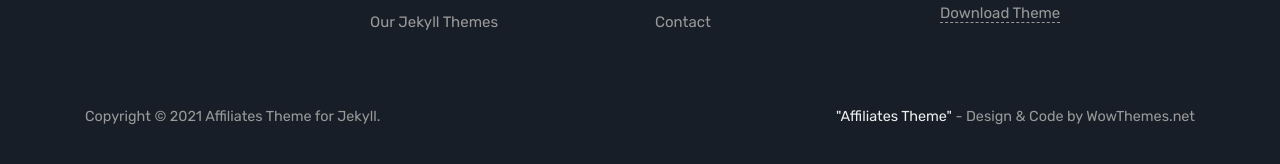
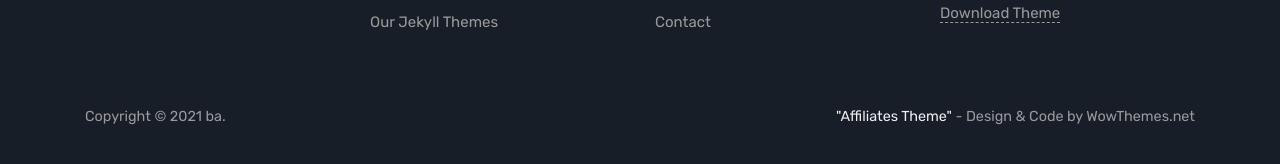
Before and after one commit to nawafisuren/basobox3, a Jekyll site: the page built from index.html, in a window 1280 px wide and 900 px high, scrolled down 1946 px. Shown: the part 727-891 px from the top of the window. Built offline with Jekyll 4.4.1, drawn with Linux system fonts in a browser that asks for light colours; the list of posts is cut into pages by our own code; comment, search, counter and statistics services are not loaded.

Commit message:
Update _config.yml

```diff
--- a/_config.yml
+++ b/_config.yml
@@ -1,13 +1,13 @@
 # Site
-name: "Affiliates Theme for Jekyll"
-title: "Affiliates Theme for Jekyll"
-description: "Jekyll Theme for Blogging"
+name: "ba"
+title: "basobox"
+description: "dTigo"
 meta_description: "Jekyll theme for blogging."
 logo: 'assets/images/logo.png'
 favicon: 'assets/images/favicon.ico'
 paginate: 12
 baseurl: '/'
-email: 'wowthemesnet@gmail.com'
+email: 'nawafi.suren@gmail.com'
 google_analytics: 'UA-46278016-1'
 disqus: 'demowebsite'
 sharethis: '<script type="text/javascript" src="//platform-api.sharethis.com/js/sharethis.js#property=5a6b2fe4fb197a0011c589f6&product=sticky-share-buttons"></script>'
```
